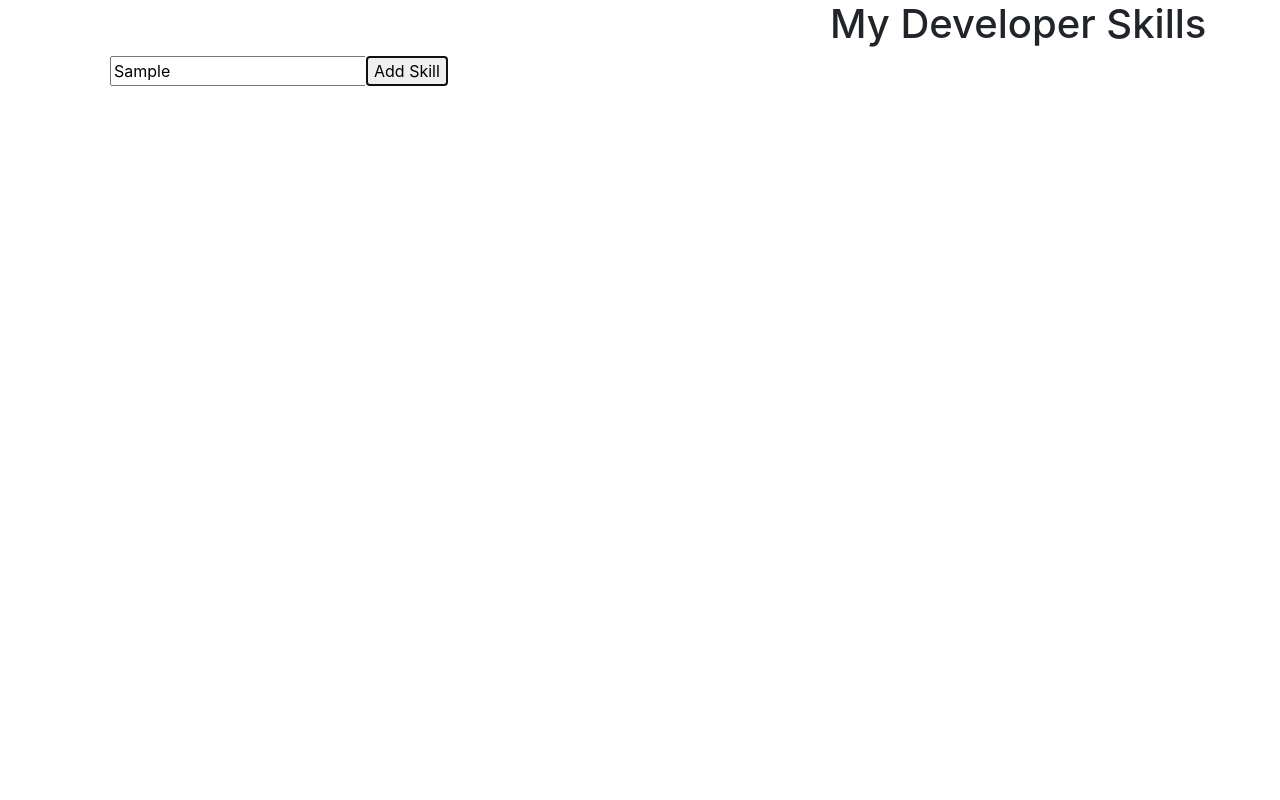
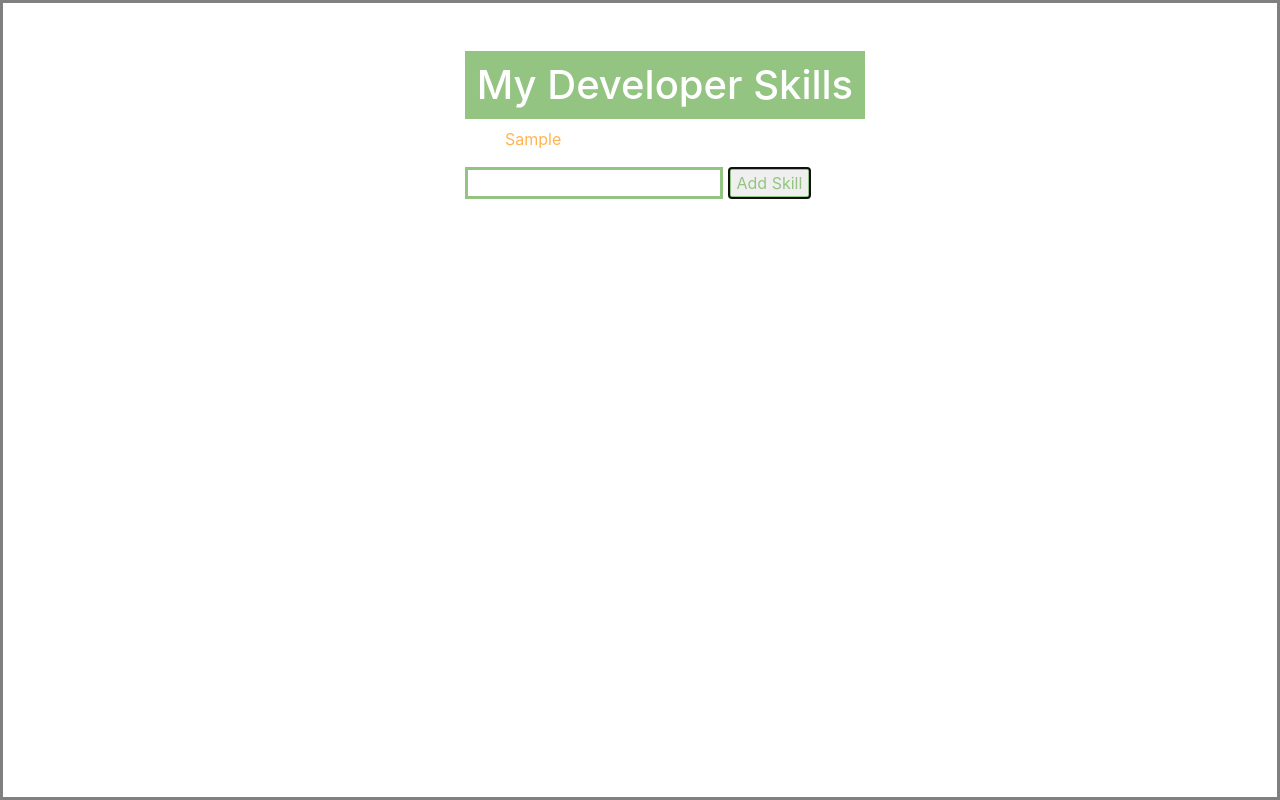
Before and after one commit to flubbid/dev-skills-app, a plain HTML site: page index.html in a window 1280 px wide. Both pictures are taken after typing "Sample" into the empty fields and a click on the button "Add Skill". Drawn offline with nearby package versions, Linux system fonts and the light colour scheme.

Commit message:
completes add skill feature

```diff
--- a/css/style.css
+++ b/css/style.css
@@ -0,0 +1,22 @@
+body {
+    border: 3px solid gray;
+    height: 100vh;
+}
+h1 {
+    background-color: #93C481;
+    color: white;
+    padding: 10px;
+    width: 400px;
+    text-align: center;
+}
+
+input, button {
+    border: 3px solid #93C481;
+    color: #93C481;
+}
+
+ul {
+    list-style: none;
+    color: #FFB450;
+
+}
--- a/index.html
+++ b/index.html
@@ -1,32 +1,37 @@
 <!DOCTYPE html>
 <html lang="en">
+
 <head>
     <meta charset="UTF-8">
     <meta name="viewport" content="width=device-width, initial-scale=1.0">
     <meta http-equiv="X-UA-Compatible" content="ie=edge">
-    <title>Document</title>
+    <title>My Developer Skills</title>
     <link rel="stylesheet" href="./css/style.css">
     <!-- We'll place bootstrap here -->
     <link href="https://stackpath.bootstrapcdn.com/bootstrap/4.3.1/css/bootstrap.min.css" rel="stylesheet"
         integrity="sha384-ggOyR0iXCbMQv3Xipma34MD+dH/1fQ784/j6cY/iJTQUOhcWr7x9JvoRxT2MZw1T" crossorigin="anonymous">
-    <!-- We'll Place jQuery Here -->
+    <!-- We'll place jQuery Here -->
     <script src="https://code.jquery.com/jquery-3.3.1.min.js"
-        integrity="sha256-FgpCb/KJQlLNfOu91ta32o/NMZxltwRo8QtmkMRdAu8=" crossorigin="anonymous"></script>
+        integrity="sha256-FgpCb/KJQlLNfOu91ta32o/NMZxltwRo8QtmkMRdAu8=" crossorigin="anonymous">
+        </script>
     <script defer src="./js/script.js"></script>
 </head>
+
 <body>
-    <div class="container">
+    <div class="container mt-5">
         <div class="row">
             <div class="col-md-4"></div>
-        <div class="col-md-4"></div>
+            <div class="col-md-4">
                 <h1>My Developer Skills</h1>
                 <section>
                     <ul></ul>
                 </section>
                 <input type="text">
                 <button>Add Skill</button>
+            </div>
             <div class="col-md-4"></div>
         </div>
     </div>
 </body>
+
 </html>
--- a/js/script.js
+++ b/js/script.js
@@ -0,0 +1,32 @@
+// We're going to make a Dev Skill App
+// User needs to able to type in a dec skill
+// Then we will get the value of that skill
+// We need to add functionality to the button so that we get the value
+// We will build a DOM element using that value
+// Then we will add that element to the DOM
+
+// State Variables
+let $inputVal, $skillElement
+
+
+
+// Event Listeners
+$('button').on('click', getInputText)
+
+
+// Functions
+function getInputText(){
+   $inputVal = $('input').val() //this takes the input and returns it
+   $('input').val('')  //this sets it to an empty value, it will remove the message that was in the input box after it has been submitted.
+   createElement($inputVal)
+}
+
+
+function createElement(str){
+    $skillElement = $(`<li>${str}</li>`)
+    addSkill($skillElement)
+}
+
+function addSkill(element){
+    $('section ul').append(element)
+}
```
Lines whose indentation alone changed are shown as unchanged.
